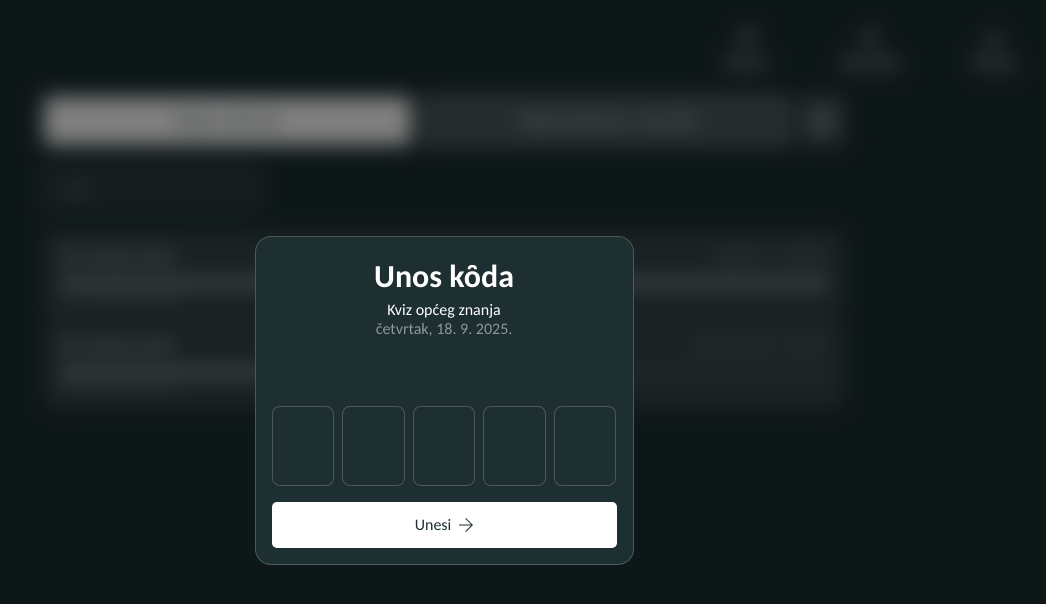
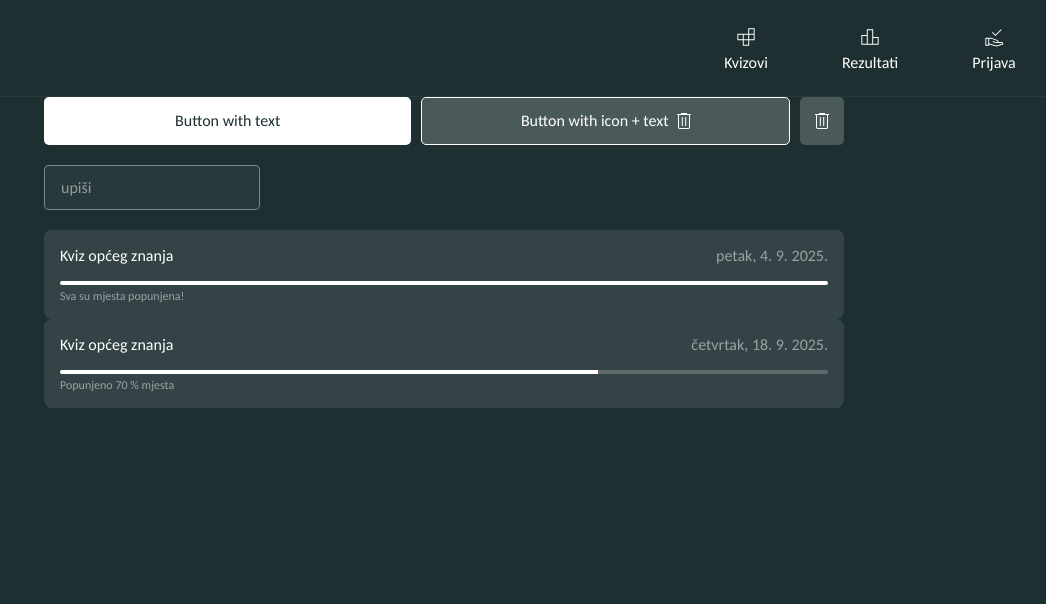
Before and after one commit to lovretomic/peta-kviz-app, a React (Vite) app: page /test in a window 1280 px wide. Shown: the top 604 px of the page, without its empty margins (196-1242 px from the left). Built offline with nearby package versions, Linux system fonts and the light colour scheme.

Commit message:
use helper

```diff
--- a/src/components/CodeModal/CodeModal.tsx
+++ b/src/components/CodeModal/CodeModal.tsx
@@ -3,23 +3,12 @@ import Button from "../Button/Button";
 import ArrowIcon from "../../assets/icons/arrow-right.svg?react";
 import CodeInputs from "./CodeInputs";
 import { useState } from "react";
+import { formatDate } from "../../dateHelpers";
 
 type CodeModalProps = {
   date: Date | string;
   isOpen: boolean;
 } & React.HTMLAttributes<HTMLDivElement>;
-
-function formatDate(date: Date | string): string {
-  if (typeof date === "string") {
-    return Date.parse(date) ? date : "Neispravan datum";
-  }
-  return date.toLocaleDateString("hr-HR", {
-    weekday: "long",
-    year: "numeric",
-    month: "narrow",
-    day: "numeric",
-  });
-}
 
 const CodeModal: React.FC<CodeModalProps> = ({ date, isOpen }) => {
   const [code, setCode] = useState("");
--- a/src/pages/TestPage/TestPage.tsx
+++ b/src/pages/TestPage/TestPage.tsx
@@ -1,11 +1,8 @@
 import Button from "../../components/Button";
 import Input from "../../components/Input";
 import ProgressBar from "../../components/ProgressBar";
-import trashIcon from "../../assets/icons/trash.svg";
-//import Leaderboard from "../../components/Leaderboard";
-//import LeaderboardEntry from "../../components/LeaderboardEntry";
+import TrashIcon from "../../assets/icons/trash.svg";
 import CodeModal from "../../components/CodeModal";
-//import MemberList from "../../components/MemberList";
 
 const TestPage = () => {
   return (
@@ -20,10 +17,10 @@ const TestPage = () => {
     >
       <div style={{ display: "flex", gap: "10px" }}>
         <Button variant="primary">Button with text</Button>
-        <Button variant="outlined" icon={trashIcon}>
+        <Button variant="outlined" icon={TrashIcon}>
           Button with icon + text
         </Button>
-        <Button variant="secondary" icon={trashIcon} />
+        <Button variant="secondary" icon={TrashIcon} />
       </div>
       <div style={{ display: "flex", gap: "10px" }}>
         <Input placeholder="upiši" />
@@ -40,7 +37,7 @@ const TestPage = () => {
           percentage={70}
         />
       </div>
-      <CodeModal isOpen={true} date={new Date()} />
+      <CodeModal isOpen={false} date={new Date()} />
     </div>
   );
 };
```
